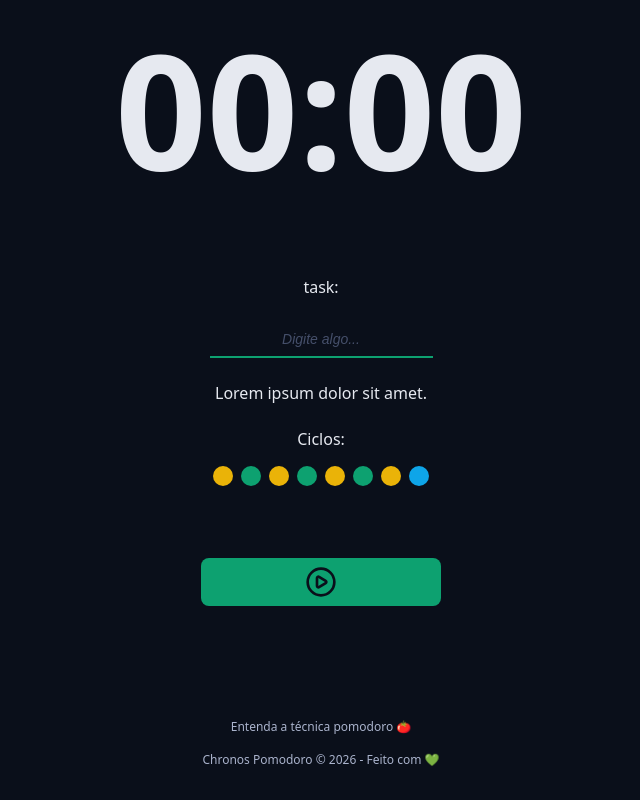
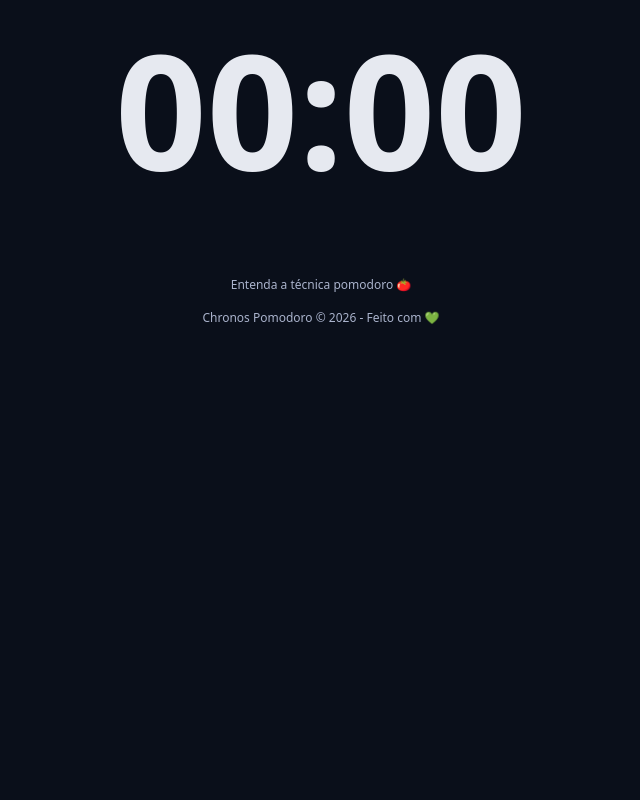
Before and after one commit to PedroVilelaPera/chronos-pomodoro, a React (Vite) app: page / in a window 1280 px wide. Shown: the part 339-1139 px from the top of the page, without its empty margins (319-959 px from the left). After the commit the page ends 800 px from the top, so only its background shows below. Built offline with nearby package versions, Linux system fonts and the light colour scheme.

Commit message:
feat: cria componente MainForm

```diff
--- a/src/App.tsx
+++ b/src/App.tsx
@@ -24,27 +24,6 @@ export function App() {
         <CountDown />
       </Container>
       <Container>
-        <form className='form' action=''>
-          <div className='formRow'>
-            <DefaultInput
-              id='taskInput'
-              type='text'
-              labelText='task:'
-              placeholder='Digite algo...'
-            />
-          </div>
-          <div className='formRow'>
-            <p>Lorem ipsum dolor sit amet.</p>
-          </div>
-          <div className='formRow'>
-            <Cycles></Cycles>
-          </div>
-          <div className='formRow'>
-            <DefaultButton icon={<PlayCircleIcon />} />
-          </div>
-        </form>
-      </Container>
-      <Container>
         <Footer />
       </Container>
     </>
```
Also changed, not shown: src/components/MainForm/index.tsx (added, +28 -0 lines).
